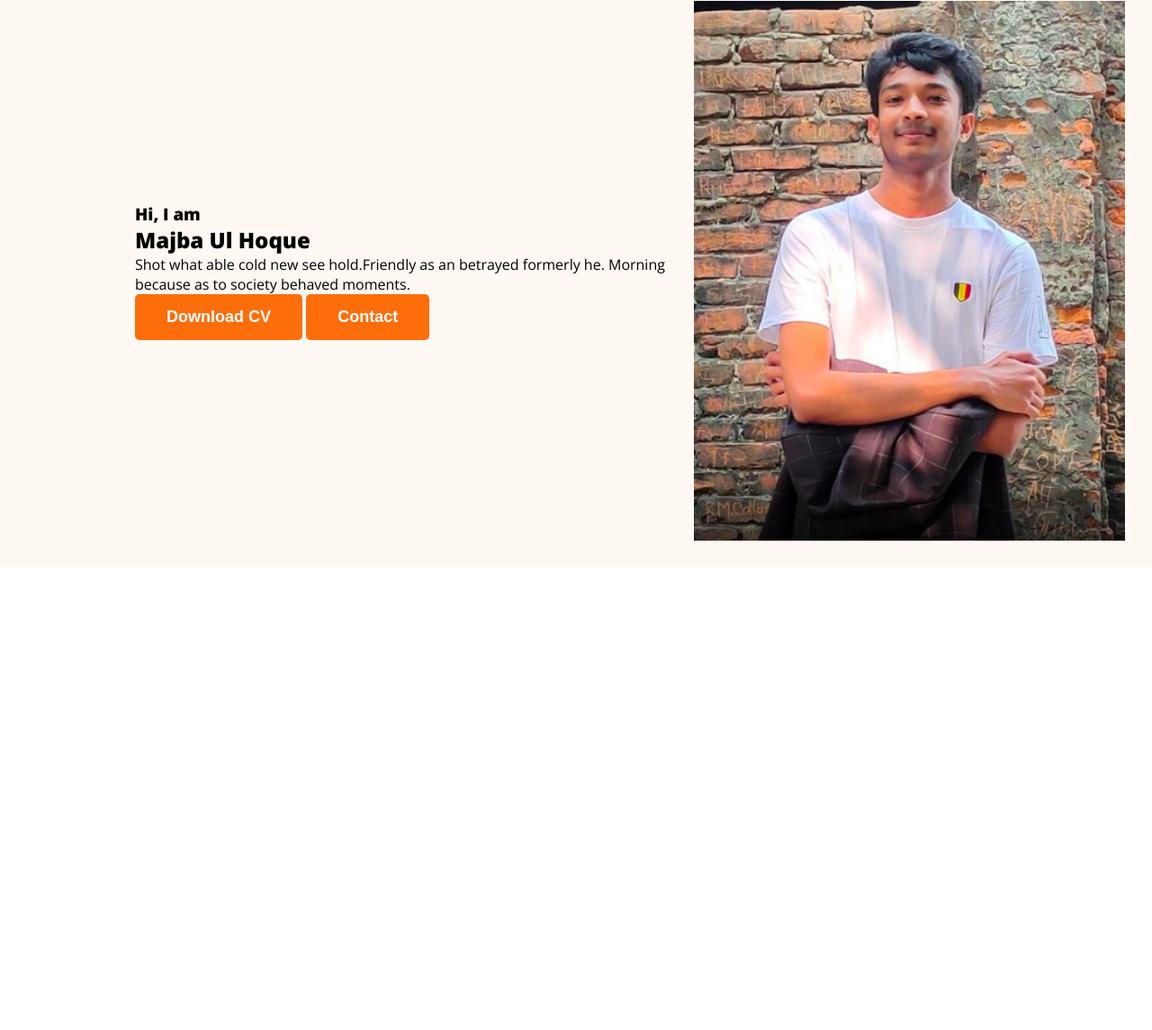
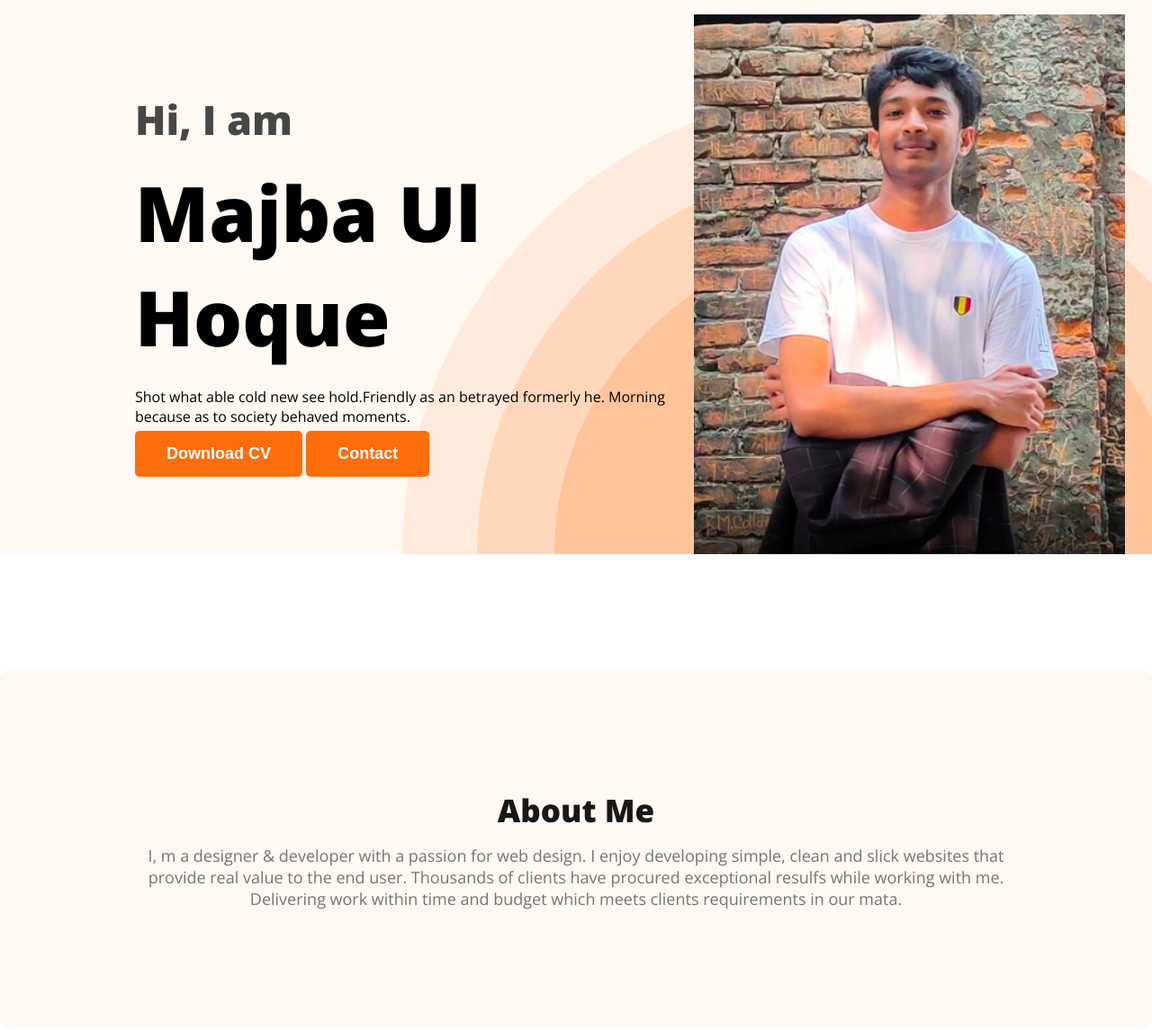
Before and after one commit to majbaulhoque/Developer-portfolio, a plain HTML site: page index.html in a window 1280 px wide. Shown: the part 90-1235 px from the top of the page at 90% size. Before the commit the page ends 800 px from the top, so only its background shows below. Drawn offline with nearby package versions, Linux system fonts and the light colour scheme.

Commit message:
about section created

```diff
--- a/index.html
+++ b/index.html
@@ -24,7 +24,7 @@
             <div class="banner-content">
                 <h3 class="banner-greeting">Hi, I  am</h3>
                 <h2 class="banner-title">Majba Ul Hoque</h2>
-                <p>Shot what able cold new see hold.Friendly as an betrayed formerly he. Morning because as to society behaved moments.</p>
+                <p class="banner-description">Shot what able cold new see hold.Friendly as an betrayed formerly he. Morning because as to society behaved moments.</p>
                 <button class="btn-primary">Download CV</button>
                 <button class="btn-primary">Contact</button>
             </div>
@@ -32,7 +32,13 @@
         </div>
     </header>
     <main>
+        <section class="about">
+            <h3 class="section-title">About Me</h3>
+            <p class="section-description">
+                I, m a designer & developer with a passion for web design. I enjoy developing simple, clean and slick websites that provide real value to the end user. Thousands of clients have procured exceptional resulfs while working with me. Delivering work within time and budget which meets clients requirements in our mata.
+            </p>
 
+        </section>
     </main>
     <footer>
 
--- a/style.css
+++ b/style.css
@@ -58,17 +58,21 @@ nav a {
 
 .header {
     background-color: #FFF8F3;
+    background-image: url('../images/header_bg.png');
+    background-repeat: no-repeat;
+    background-position: bottom right;
 }
 
 .banner {
-    padding: 30px 30px 30px 150px;
+    padding: 30px 30px 0px 150px;
     margin-bottom: 15px;
     display: flex;
     align-items: center;
+    justify-content: space-between;
 }
 
 .banner-content {
-
+    max-width: 690px;
 }
 
 .profile-pic {
@@ -76,3 +80,52 @@ nav a {
     height: 600px;
     display: flex;
 }
+
+h3{
+    margin-bottom: 15px ;
+}
+
+.banner-description {
+    margin-top: 20px;
+    margin-bottom: 5px;
+    margin-right: 20px;
+}
+
+.banner-greeting {
+    font-size: 45px;
+    color: #474747;
+    margin-top: 0px;
+}
+
+.banner-title {
+    font-size: 85px;
+    font-style: normal;
+    font-weight: 700;
+    margin-bottom: 5px;
+    margin-bottom: 20px;
+}
+
+.section-title{
+    color: #181818;
+    text-align: center;
+    font-size: 35px;
+    font-weight: 700;
+}
+
+.section-description{
+    color: #757575;
+    text-align: center;
+    font-size: 18px;
+    font-weight: 400;
+}
+
+/* main section styles */
+
+/* About section styles */
+.about{
+    padding: 131px;
+    border-radius: 10px;
+    background-color: #FFF8F3;
+    margin-top: 130px;
+    margin: 130px 0px;
+}
```
